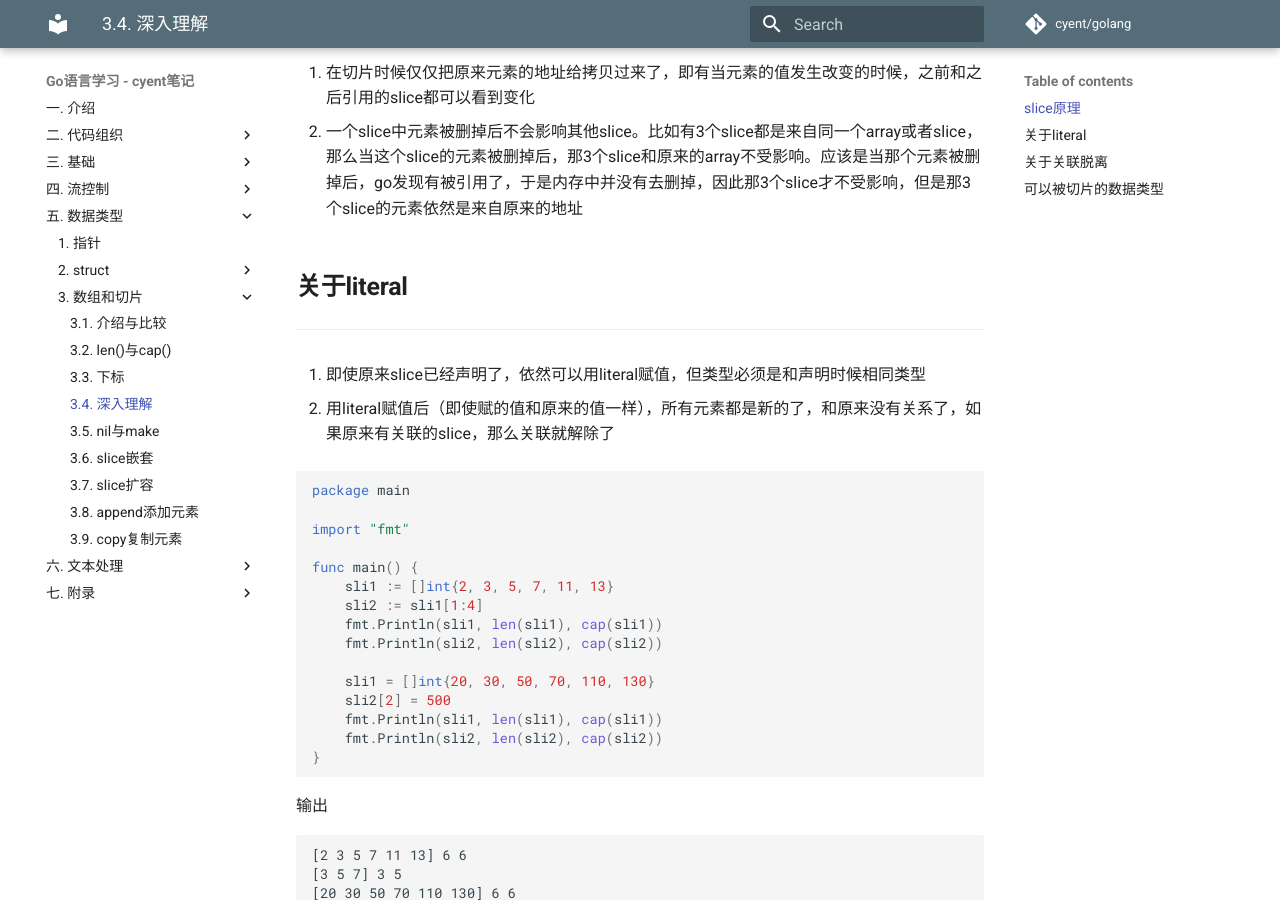
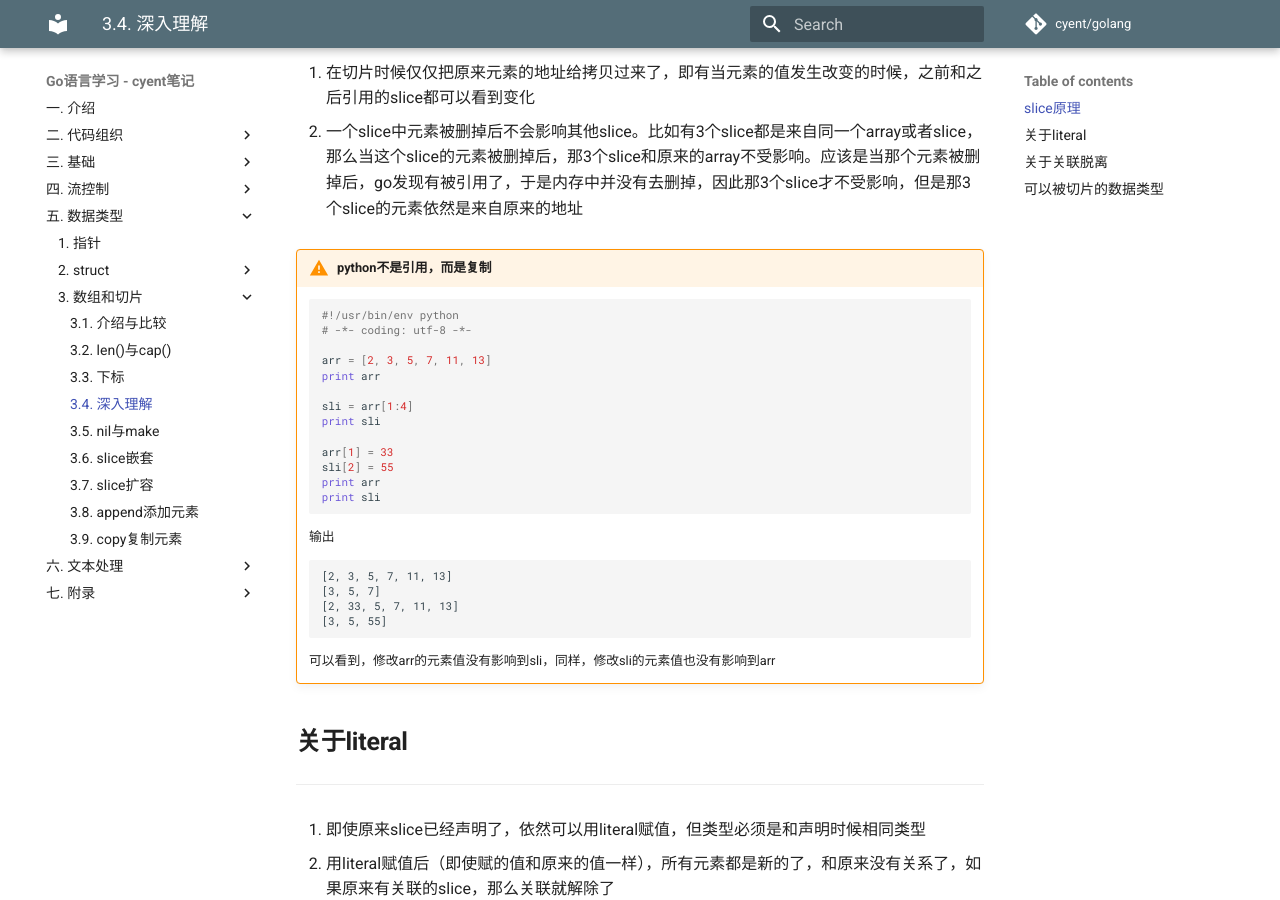
Before and after one commit to yxhsea/golang, an MkDocs documentation site: the page built from docs/datatype/arr_sli_key.md, in a window 1280 px wide and 900 px high, scrolled down 213 px. Built offline with MkDocs 1.6.1 and Material for MkDocs 9.7.7, drawn with Linux system fonts in a browser that asks for light colours; comment, search, counter and statistics services are not loaded; old or Windows-style settings are respelled for this version of MkDocs.

Commit message:
add python slice

````diff
--- a/docs/datatype/arr_sli_key.md
+++ b/docs/datatype/arr_sli_key.md
@@ -5,6 +5,34 @@
 1. 在切片时候仅仅把原来元素的地址给拷贝过来了，即有当元素的值发生改变的时候，之前和之后引用的slice都可以看到变化
 
 2. 一个slice中元素被删掉后不会影响其他slice。比如有3个slice都是来自同一个array或者slice，那么当这个slice的元素被删掉后，那3个slice和原来的array不受影响。应该是当那个元素被删掉后，go发现有被引用了，于是内存中并没有去删掉，因此那3个slice才不受影响，但是那3个slice的元素依然是来自原来的地址
+
+!!! warning "python不是引用，而是复制"
+	```python
+	#!/usr/bin/env python
+	# -*- coding: utf-8 -*-
+
+	arr = [2, 3, 5, 7, 11, 13]
+	print arr
+
+	sli = arr[1:4]
+	print sli
+
+	arr[1] = 33
+	sli[2] = 55
+	print arr
+	print sli
+	```
+
+	输出
+
+	```text
+	[2, 3, 5, 7, 11, 13]
+	[3, 5, 7]
+	[2, 33, 5, 7, 11, 13]
+	[3, 5, 55]
+	```
+
+	可以看到，修改arr的元素值没有影响到sli，同样，修改sli的元素值也没有影响到arr
 
 ## **关于literal**
 
````
